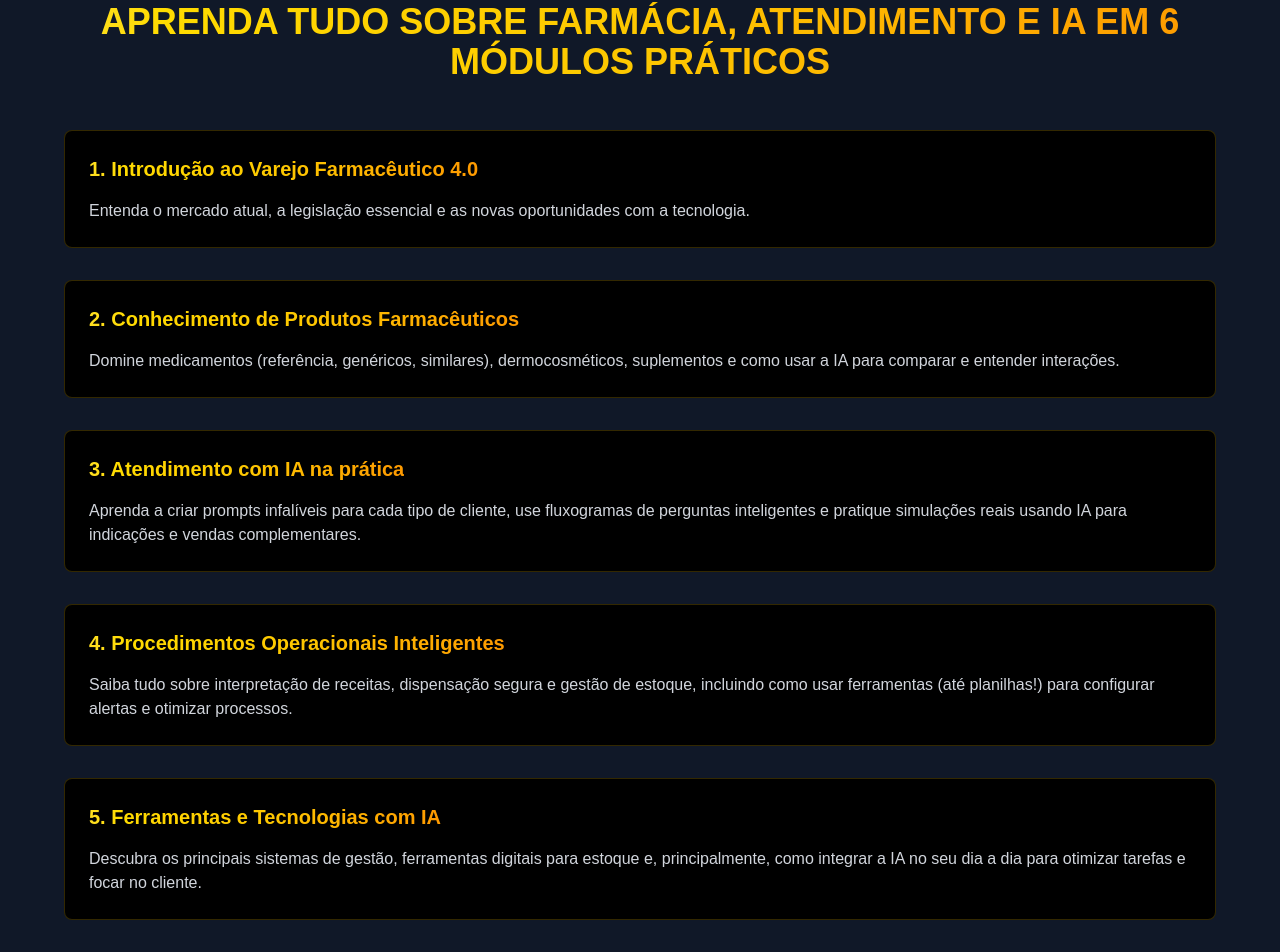
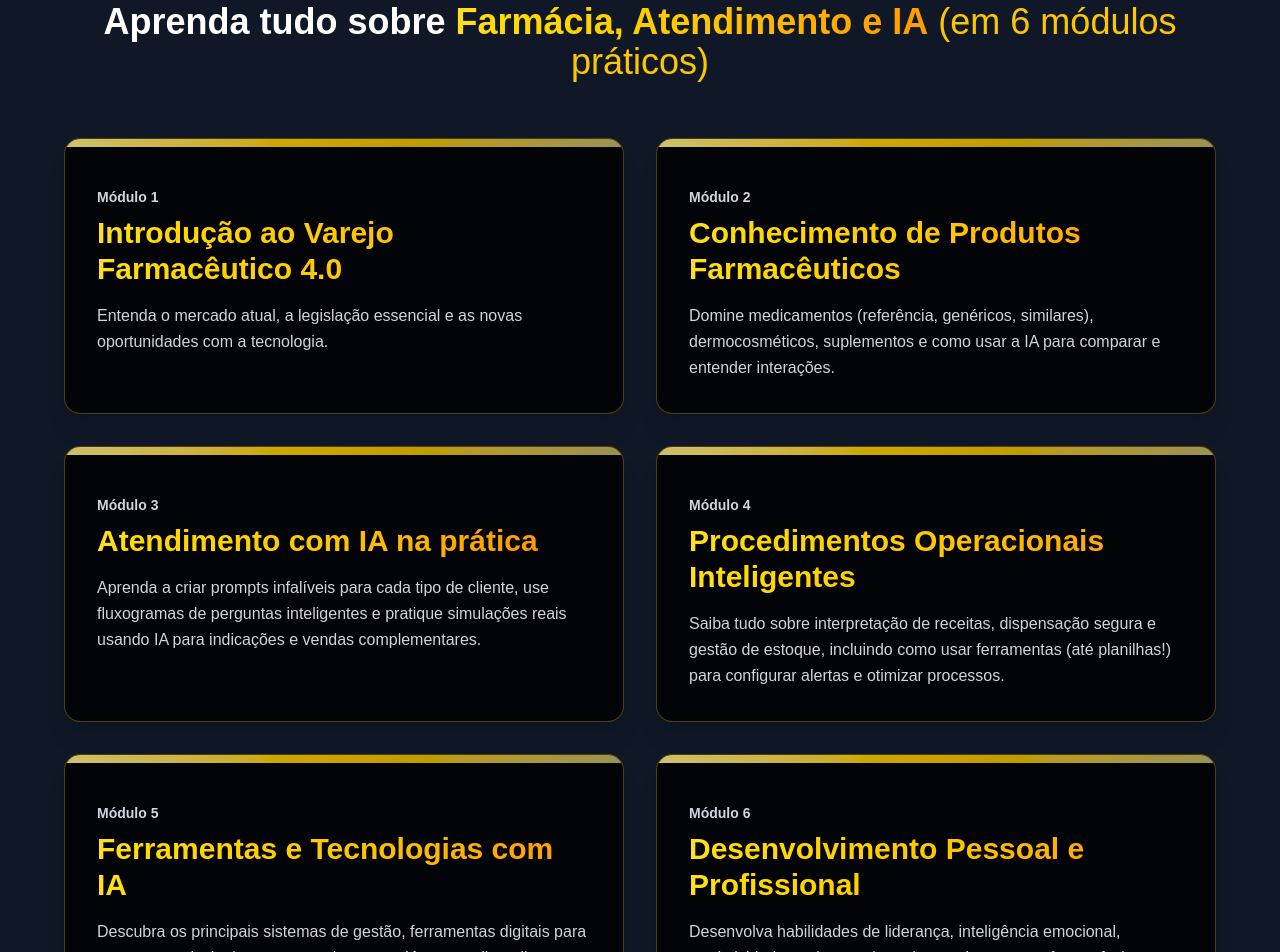
Before and after one commit to matheuslemke/eucurtocuidadosfarmaceuticos-lp, a Next.js app: page / in a window 1280 px wide. Shown: the part 3535-4487 px from the top of the page. Built offline with nearby package versions, Linux system fonts and the light colour scheme.

Commit message:
feat: refine module titles and descriptions for clarity, enhance layout with improved styling and structure

```diff
--- a/src/app/components/sections/Modules.tsx
+++ b/src/app/components/sections/Modules.tsx
@@ -4,27 +4,27 @@ import { GradientText } from '../GradientText'
 
 const modules = [
   {
-    title: '1. Introdução ao Varejo Farmacêutico 4.0',
+    title: 'Introdução ao Varejo Farmacêutico 4.0',
     description: 'Entenda o mercado atual, a legislação essencial e as novas oportunidades com a tecnologia.'
   },
   {
-    title: '2. Conhecimento de Produtos Farmacêuticos',
+    title: 'Conhecimento de Produtos Farmacêuticos',
     description: 'Domine medicamentos (referência, genéricos, similares), dermocosméticos, suplementos e como usar a IA para comparar e entender interações.'
   },
   {
-    title: '3. Atendimento com IA na prática',
+    title: 'Atendimento com IA na prática',
     description: 'Aprenda a criar prompts infalíveis para cada tipo de cliente, use fluxogramas de perguntas inteligentes e pratique simulações reais usando IA para indicações e vendas complementares.'
   },
   {
-    title: '4. Procedimentos Operacionais Inteligentes',
+    title: 'Procedimentos Operacionais Inteligentes',
     description: 'Saiba tudo sobre interpretação de receitas, dispensação segura e gestão de estoque, incluindo como usar ferramentas (até planilhas!) para configurar alertas e otimizar processos.'
   },
   {
-    title: '5. Ferramentas e Tecnologias com IA',
+    title: 'Ferramentas e Tecnologias com IA',
     description: 'Descubra os principais sistemas de gestão, ferramentas digitais para estoque e, principalmente, como integrar a IA no seu dia a dia para otimizar tarefas e focar no cliente.'
   },
   {
-    title: '6. Desenvolvimento Pessoal e Profissional',
+    title: 'Desenvolvimento Pessoal e Profissional',
     description: 'Desenvolva habilidades de liderança, inteligência emocional, produtividade e crie seu plano de carreira no setor farmacêutico.'
   }
 ]
@@ -33,33 +33,35 @@ export function Modules() {
   return (
     <section className="py-16 px-6 bg-gray-900">
       <div className="max-w-6xl mx-auto">
-        <h2 className="text-3xl md:text-4xl font-bold text-center mb-12">
-          <GradientText>APRENDA TUDO SOBRE FARMÁCIA, ATENDIMENTO E IA EM 6 MÓDULOS PRÁTICOS</GradientText>
+        <h2 className="text-3xl md:text-4xl font-bold text-center mb-14">
+          <span className="text-white">Aprenda tudo sobre <GradientText className="font-extrabold">Farmácia, Atendimento e IA</GradientText></span>
+          <span className="text-yellow-400 font-normal"> (em 6 módulos práticos)</span>
         </h2>
-
-        <div className="space-y-8">
+        <div className="grid grid-cols-1 md:grid-cols-2 gap-8">
           {modules.map((module, index) => (
-            <Card key={index}>
-              <GradientText className="text-xl font-bold mb-4">
-                {module.title}
-              </GradientText>
-              <p className="text-gray-300">
-                {module.description}
-              </p>
-            </Card>
+            <div
+              key={index}
+              className="relative rounded-2xl border border-yellow-400/30 bg-black/80 shadow-xl overflow-hidden flex flex-col min-h-[260px] p-8 transition-transform duration-300 ease-out hover:-translate-y-2"
+            >
+              <div className="absolute top-0 left-0 w-full h-2 bg-gradient-to-r from-yellow-200/80 via-yellow-400/80 to-yellow-200/60" />
+              <span className="text-gray-300 text-sm font-semibold mt-4 mb-2">Módulo {index + 1}</span>
+              <h3 className="text-2xl font-extrabold mb-4">
+                <GradientText className="text-2xl md:text-3xl font-extrabold">
+                  {module.title}
+                </GradientText>
+              </h3>
+              <div className="flex-1 flex items-start">
+                <p className="text-gray-300 text-base leading-relaxed">
+                  {module.description}
+                </p>
+              </div>
+            </div>
           ))}
         </div>
-
-        <div className="text-center mt-12">
+        <div className="text-center mt-14">
           <p className="text-lg mb-8 text-gray-300 max-w-4xl mx-auto">
-            Nosso curso é uma jornada completa, do básico ao avançado, com um diferencial que você só encontra aqui:
-            a aplicação prática da Inteligência Artificial. Em 6 módulos dinâmicos, você vai dominar desde a legislação
-            e o conhecimento de produtos até as técnicas de atendimento e o uso estratégico da tecnologia. Damos um foco
-            especial no Módulo 3, onde você aprenderá a usar a IA para interagir com o cliente de forma mais inteligente
-            e eficaz. E como bônus, você leva o nosso &apos;Kit 200 Prompts Ouro&apos;, seu guia rápido para indicações e vendas
-            complementares de sucesso.
+            Nosso curso é uma jornada completa, do básico ao avançado, com um diferencial que você só encontra aqui: a aplicação prática da Inteligência Artificial. Em 6 módulos dinâmicos, você vai dominar desde a legislação e o conhecimento de produtos até as técnicas de atendimento e o uso estratégico da tecnologia. Damos um foco especial no Módulo 3, onde você aprenderá a usar a IA para interagir com o cliente de forma mais inteligente e eficaz. E como bônus, você leva o nosso 'Kit 200 Prompts Ouro', seu guia rápido para indicações e vendas complementares de sucesso.
           </p>
-
           <Button size="lg">
             Veja abaixo o que espera por você!
           </Button>
--- a/src/app/components/sections/Team.tsx
+++ b/src/app/components/sections/Team.tsx
@@ -39,7 +39,7 @@ export function Team() {
               <GradientText className="text-xl font-bold mb-2">
                 {member.title}
               </GradientText>
-              <span className="text-md font-extrabold mb-2 text-gray-50">
+              <span className="text-md italic font-extrabold mb-2 text-gray-50">
                 {member.job}
               </span>
               <p className="text-gray-300 font-light">
```
